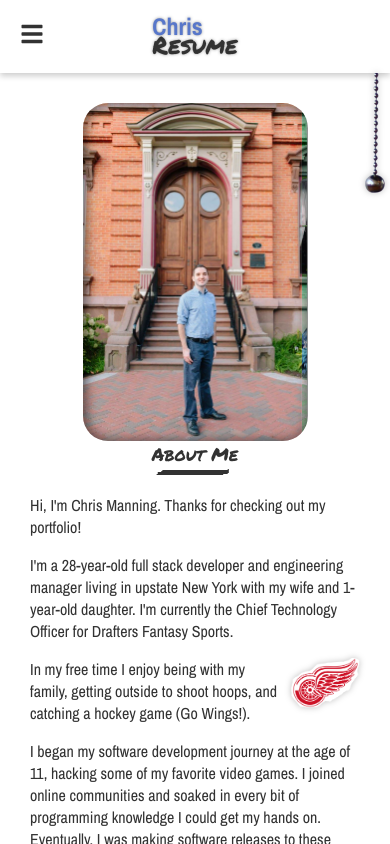
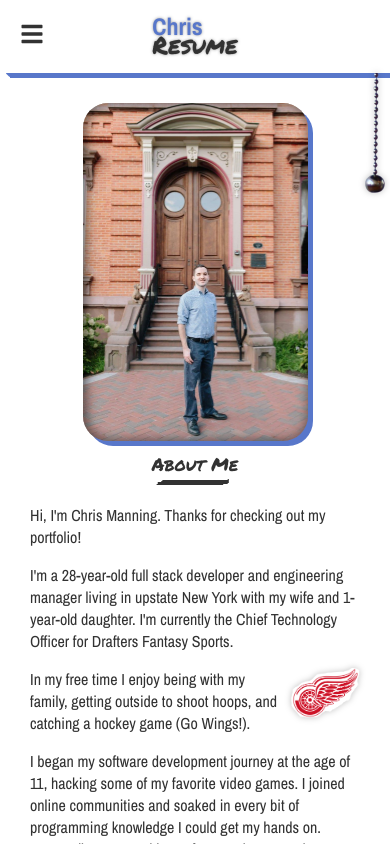
Before and after one commit to ChrisDrafters/chrisresume-react, a React (Create React App) app: page / in a window 390 px wide. Shown: the top 844 px of the page. Built offline with nearby package versions, Linux system fonts and the light colour scheme; no server answers.

Commit message:
better home and styling

```diff
--- a/src/components/Header/Header.js
+++ b/src/components/Header/Header.js
@@ -50,6 +50,9 @@ function Header() {
 
     return (
         <div className={classNames('Header', (isDark) ? 'dark' : '')}>
+            <div className="styleShadow">
+                <div className="styleLeft"></div>
+            </div>
             <Drawer classes={{ paperAnchorLeft: classNames('soContainer', (isDark) ? 'dark' : '') }} anchor="left" open={openDrawer} onClose={closeMenu}>
                 <div className="slideOutMenu">
                     <Link to="/" className={classNames(location.pathname === '/' ? 'active' : '', 'items', isDark ? 'dark' : '')}>Home</Link>
--- a/src/components/Header/Header.scss
+++ b/src/components/Header/Header.scss
@@ -35,12 +35,31 @@
     width:100%;
     background-color:rgb(255,255,255);
     color:rgb(50,50,50);
-    box-shadow: 0px 3px 6px 0px rgba(0,0,0,0.2);
     animation: fadeIn 0.5s 1;
     position:sticky;
     top:0;
     z-index:5;
+    .styleLeft{
+        width:5px;
+        height:5px;
+        position:absolute;
+        bottom:2px;
+        left:-3px;
+        transform:rotate(45deg);
+        background-color:rgb(88, 119, 202);
+    }
+    .styleShadow{
+        position:absolute;
+        top:5px;
+        left:10px;
+        background-color:rgb(88, 119, 202);
+        width:calc(100% - 10px);
+        height:100%;
+        z-index:1;
+    }
     .content{
+        background-color:inherit;
+        z-index:2;
         padding:10px;
         display:flex;
         justify-content:space-between;
--- a/src/components/Home/Home.js
+++ b/src/components/Home/Home.js
@@ -9,8 +9,8 @@ const Home = () => {
         <div className={classNames('Home', (isDark) ? 'dark' : '')}>
             <div className="about">
                 <div className="imageContainer">
+                    <div className="styleShadow"></div>
                     <div className="image1"></div>
-                    <div className="image2"></div>
                     <div className="shadow"></div>
                 </div>
                 <div className="rightB">
--- a/src/components/Home/Home.scss
+++ b/src/components/Home/Home.scss
@@ -21,6 +21,7 @@
     display:flex;
     justify-content:space-around;
     align-items:flex-start;
+    position:relative;
 }
 
 .rightB{
@@ -67,11 +68,20 @@
 .imageContainer{
     width:450px;
     height:675px;
-    overflow:hidden;
     white-space: nowrap;
     border-radius:25px;
     box-shadow: 2px 0px 11px 2px rgba(0,0,0,0.5) inset;
     position:relative;
+    .styleShadow{
+        position:absolute;
+        border-radius:25px;
+        width:100%;
+        height:100%;
+        background-color:rgb(88, 119, 202);
+        top:5px;
+        left:5px;
+        z-index:1;
+    }
     .shadow{
         border-radius:25px;
         box-shadow: 2px 0px 11px 2px rgba(0,0,0,0.5) inset;
@@ -80,124 +90,18 @@
         position:absolute;
         top:0;
         left:0;
+        z-index:3;
     }
     .image1{
-        display:inline-block;
-        width:0%;
-        height:100%;
-        animation: image1Rotation 10s 1;
-        background:url('../../images/me.jpg');
-        background-size:450px 675px;
-        background-position-x:0px;
-        background-repeat:no-repeat;
-        filter:grayscale(1);
-    }
-    .image2{
+        border-radius:25px;
         display:inline-block;
         width:100%;
         height:100%;
-        animation: image2Rotation 10s 1;
         background:url('../../images/me.jpg');
-        background-size:450px 675px;
-        background-position-x:0px;
+        background-size:cover;
         background-repeat:no-repeat;
-        filter:saturate(1.2);
-    }
-}
-
-@keyframes image1Rotation{
-    0%{
-        width:0%;
-    }
-    15%{
-        width:100%;
-    }
-    30%{
-        width:0px;
-    }
-    45%{
-        width:50%;
-        filter:grayscale(0) saturate(1.25);
-    }
-    60%{
-        width:100%;
-    }
-    75%{
-        width:0px;
-        filter:saturate(1.25);
-    }
-    100%{
-        width:0%;
-        filter:saturate(1) grayscale(1);
-    }
-}
-@keyframes image2Rotation{
-    0%{
-        width:100%;
-        background-position-x:0px;
-    }
-    15%{
-        width:0px;
-        background-position-x:-450px;
-    }
-    30%{
-        width:100%;
-        background-position-x:0px;
-    }
-    45%{
-        width:50%;
-        background-position-x:-225px;
-        filter:hue-rotate(0deg) sepia(1.5);
-    }
-    60%{
-        width:0px;
-        background-position-x:-450px;
-        filter:hue-rotate(125deg) sepia(0) saturate(1);
-    }
-    75%{
-        width:100%;
-        background-position-x:0px;
-        filter: hue-rotate(0deg);
-    }
-    100%{
-        width:100%;
-        background-position-x:0px;
-        filter:hue-rotate(0deg) saturate(1.2);
-    }
-}
-
-@keyframes image2RotationMobile{
-    0%{
-        width:100%;
-        background-position-x:0px;
-    }
-    15%{
-        width:0px;
-        background-position-x:-225px;
-    }
-    30%{
-        width:100%;
-        background-position-x:0px;
-    }
-    45%{
-        width:50%;
-        background-position-x:-112.5px;
-        filter:hue-rotate(0deg) sepia(1.5);
-    }
-    60%{
-        width:0px;
-        background-position-x:-225px;
-        filter:hue-rotate(125deg) sepia(0) saturate(1);
-    }
-    75%{
-        width:100%;
-        background-position-x:0px;
-        filter: hue-rotate(0deg);
-    }
-    100%{
-        width:100%;
-        background-position-x:0px;
-        filter:hue-rotate(0deg) saturate(1.2);
+        z-index:2;
+        position:relative;
     }
 }
 
@@ -224,22 +128,10 @@
     .imageContainer{
         width:225px !important;
         height:337.5px !important;
+        margin-bottom:10px;
         .shadow{
             width:225px !important;
             height:337.5px !important;
         }
-        .image1, .image2{
-            background-size:225px 337.5px !important;
-        }
-        .image2{
-            display:inline-block;
-            width:100%;
-            height:100%;
-            animation: image2RotationMobile 10s 1 !important;
-            background:url('../../images/me.jpg');
-            background-position-x:0px;
-            background-repeat:no-repeat;
-            filter:saturate(1.2);
-        }
     }
 }
```
